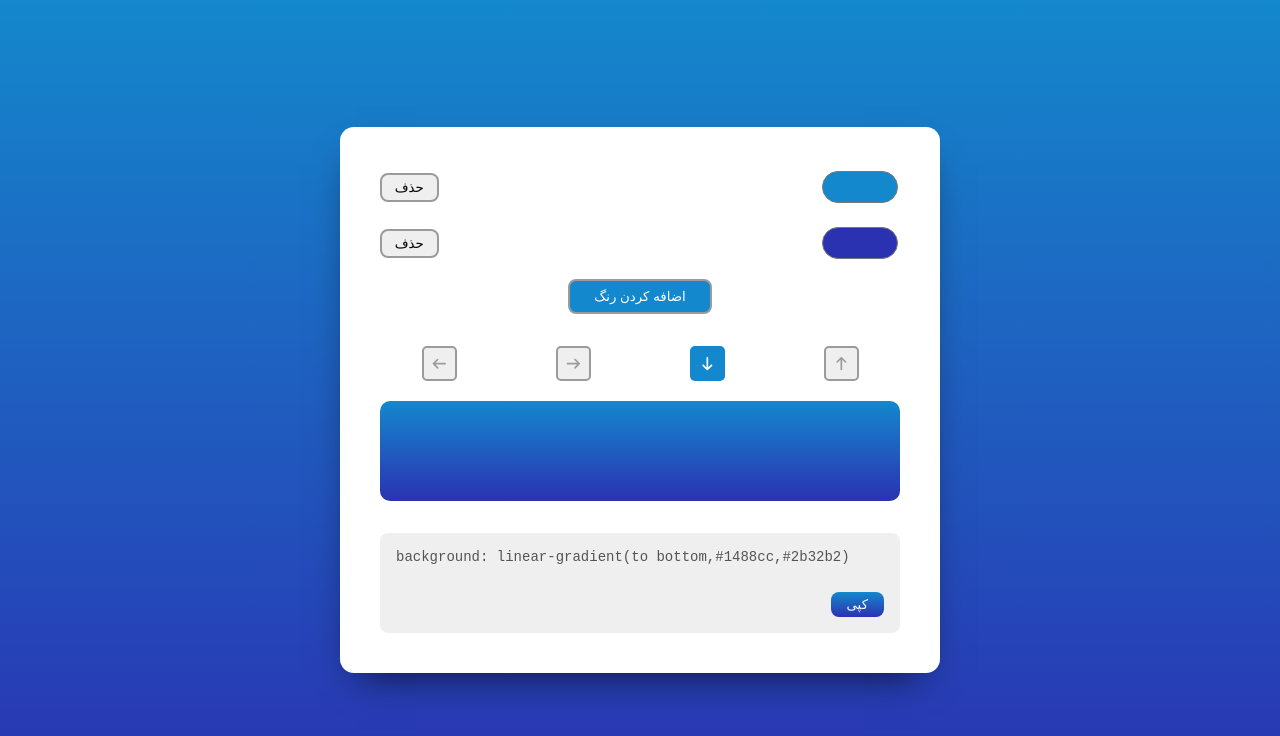
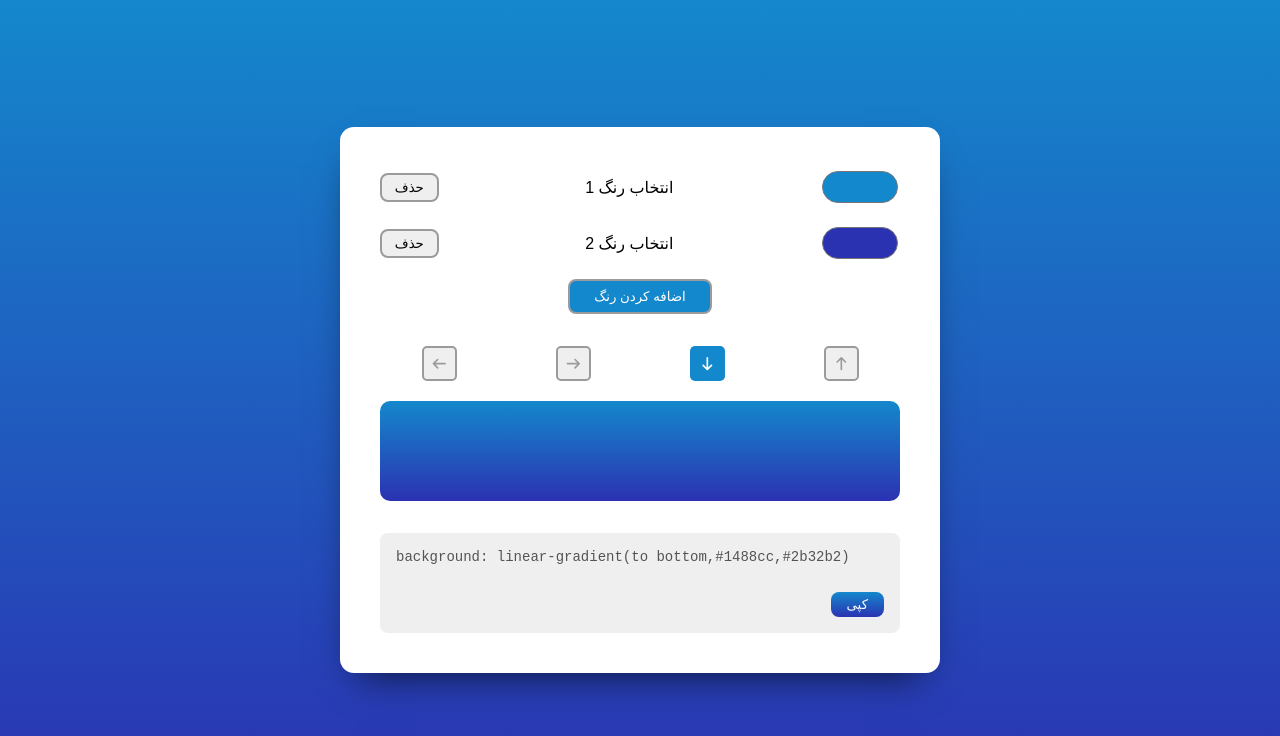
Before and after one commit to root404-ir/gradient-generator, a plain HTML site: page index.html in a window 1280 px wide. Drawn offline with Linux system fonts and the light colour scheme.

Commit message:
add span for counter color number

```diff
--- a/index.html
+++ b/index.html
@@ -14,10 +14,12 @@
         <div id="color-container" class="color-input">
             <div class="color-item">
                 <input type="color" value="#1488cc">
+                <span>انتخاب رنگ 1</span>
                 <button class="remove-color">حذف</button>
             </div>
             <div class="color-item">
                 <input type="color" value="#2b32b2">
+                <span>انتخاب رنگ 2</span>
                 <button class="remove-color">حذف</button>
             </div>
         </div>
```
